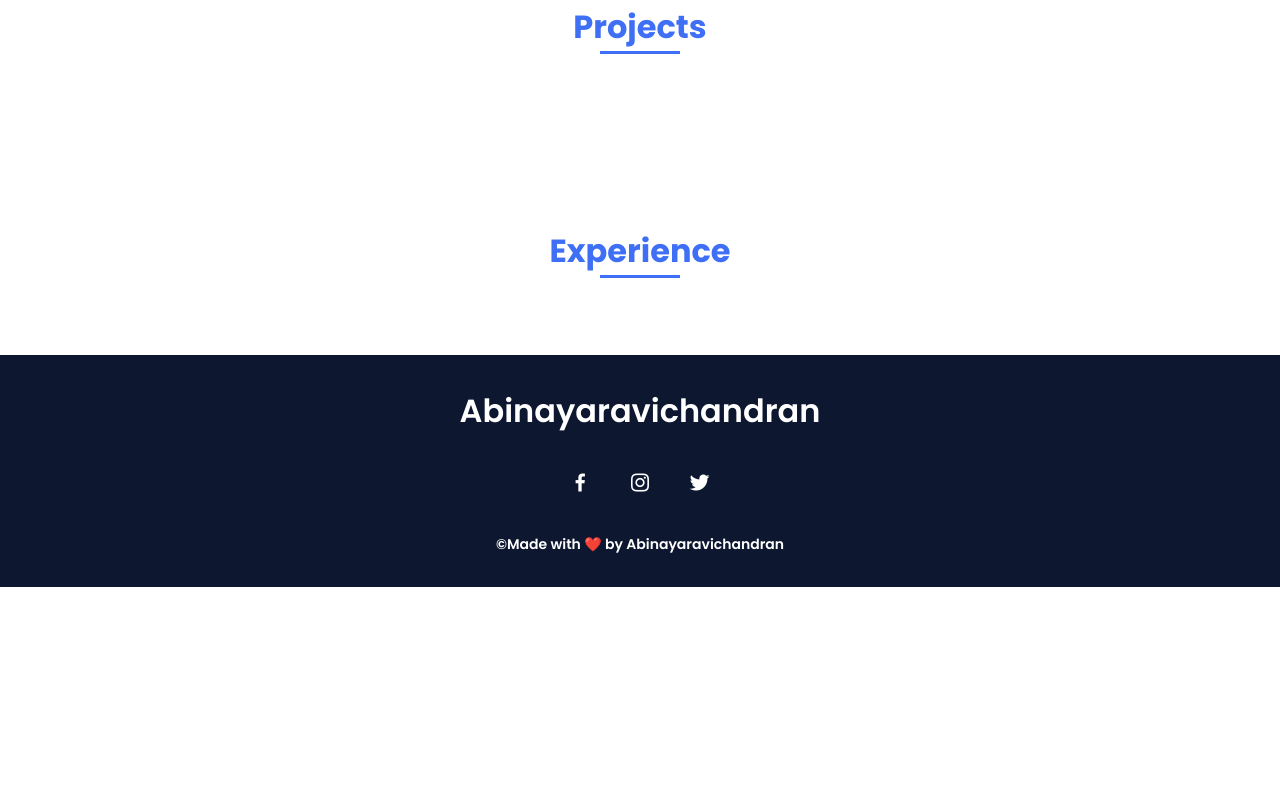
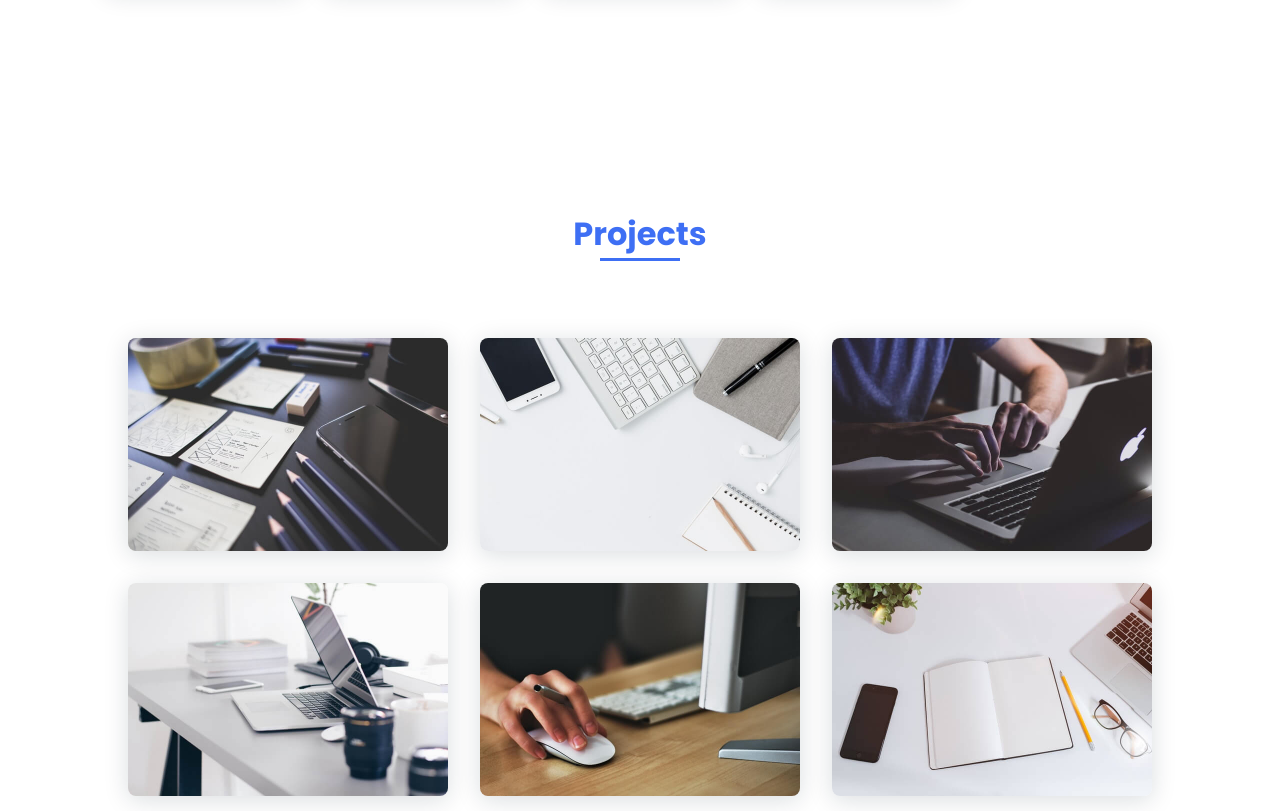
Before and after one commit to abinayaravichandran1930/portfolio, a plain HTML site: page index.html in a window 1280 px wide. Shown: the part 2569-3380 px from the top of the page. Before the commit the page ends 3156 px from the top, so only its background shows below. Drawn offline with nearby package versions, Linux system fonts and the light colour scheme; files that its build step writes are made by us from their sources; some icons are missing; files whose address does not match are found by name.

Commit message:
Update index.html (removed assets/)

```diff
--- a/index.html
+++ b/index.html
@@ -101,7 +101,7 @@
 
                 <div class="about__container bd-grid">
                     <div class="about__img">
-                        <img src="assets/img/school.jpg" alt="">
+                        <img src="img/school.jpg" alt="">
                     </div>
 
                     <div>
@@ -112,7 +112,7 @@
                 </div>
                 <div class="about__container bd-grid">
                     <div class="about__img">
-                        <img src="assets/img/scl2.jpg" alt="">
+                        <img src="img/scl2.jpg" alt="">
                     </div>
 
                     <div>
@@ -124,7 +124,7 @@
                 </div>
                 <div class="about__container bd-grid">
                     <div class="about__img">
-                        <img src="assets/img/college.jpg" alt="">
+                        <img src="img/college.jpg" alt="">
                     </div>
 
                     <div>
@@ -205,22 +205,22 @@
 
                 <div class="work__container bd-grid">
                     <a href="" class="work__img">
-                        <img src="assets/img/work1.jpg" alt="">
+                        <img src="img/work1.jpg" alt="">
                     </a>
                     <a href="" class="work__img">
-                        <img src="assets/img/work2.jpg" alt="">
+                        <img src="img/work2.jpg" alt="">
                     </a>
                     <a href="" class="work__img">
-                        <img src="assets/img/work3.jpg" alt="">
+                        <img src="img/work3.jpg" alt="">
                     </a>
                     <a href="" class="work__img">
-                        <img src="assets/img/work4.jpg" alt="">
+                        <img src="img/work4.jpg" alt="">
                     </a>
                     <a href="" class="work__img">
-                        <img src="assets/img/work5.jpg" alt="">
+                        <img src="img/work5.jpg" alt="">
                     </a>
                     <a href="" class="work__img">
-                        <img src="assets/img/work6.jpg" alt="">
+                        <img src="img/work6.jpg" alt="">
                     </a>
                 </div>
             </section>
@@ -231,7 +231,7 @@
 
                 <div class="work__container bd-grid">
                     <a href="" class="work__img">
-                        <img src="assets/img/work1.jpg" alt="">
+                        <img src="img/work1.jpg" alt="">
                     </a>
                 </div>
             </section>
```
